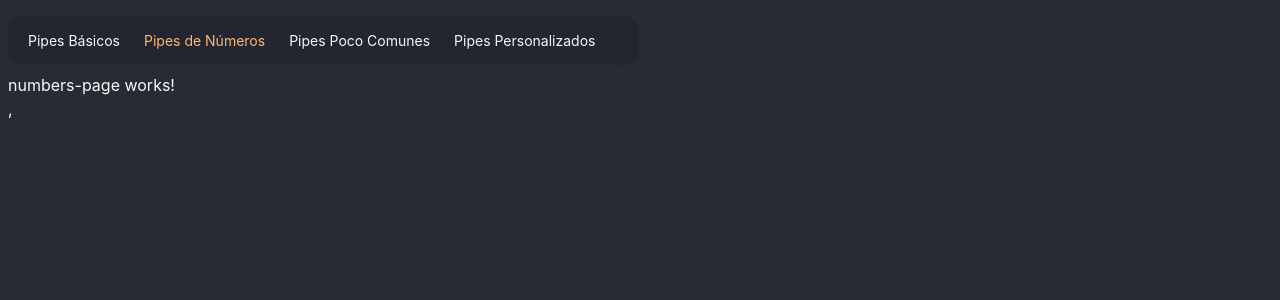
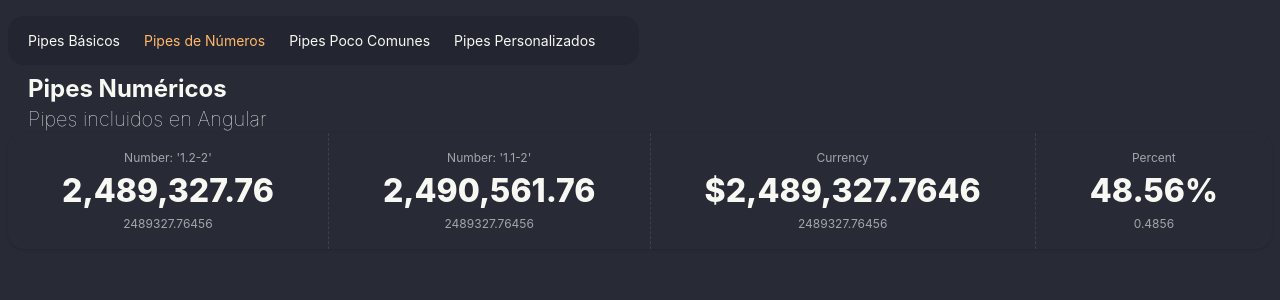
Before and after one commit to LillaDou/angular-pipes-app, an Angular app: page /numbers in a window 1280 px wide. Shown: the top 300 px of the page. Built offline with nearby package versions, Linux system fonts and the light colour scheme.

Commit message:
Decimal, Percent y Currency Pipes

```diff
--- a/src/app/pages/numbers-page/numbers-page.html
+++ b/src/app/pages/numbers-page/numbers-page.html
@@ -1 +1,34 @@
-<p>numbers-page works!</p>,
+<section class="mx-5">
+    <h1 class="text-2xl font-bold">Pipes Numéricos</h1>
+    <h3 class="text-xl font-thin">Pipes incluidos en Angular</h3>
+</section>
+
+<div class="stats stats-vertical lg:stats-horizontal shadow w-full">
+  <div class="stat place-items-center">
+    <div class="stat-title">Number: '1.2-2'</div>
+    <div class="stat-value">{{ totalSales() | number: "1.2-2"}} </div>
+    <div class="stat-desc">{{ totalSales() }}</div>
+  </div>
+  <!-- El 1.2-2 significa que queremos que aparezca el número con el siguiente formato:
+  - 1: el número completo
+  - 2-2: que aparezcan de dos a dos decimales. En el caso de abajo (1.1-2) estamos diciendo que queremos que
+  aparezca el número entero + de uno a dos decimales. -->
+
+  <div class="stat place-items-center">
+    <div class="stat-title">Number: '1.1-2'</div>
+    <div class="stat-value">{{ totalSales() + 1234 | number: "1.1-2"}} </div>
+    <div class="stat-desc">{{ totalSales() }}</div>
+  </div>
+
+  <div class="stat place-items-center">
+    <div class="stat-title">Currency</div>
+    <div class="stat-value">{{ totalSales() | currency: "CAD": "symbol-narrow": '1.4-4' }}</div>
+    <div class="stat-desc">{{ totalSales() }}</div>
+  </div>
+
+  <div class="stat place-items-center">
+    <div class="stat-title">Percent</div>
+    <div class="stat-value">{{ percent() | percent: '1.2-2' }}</div>
+    <div class="stat-desc">{{ percent() }}</div>
+  </div>
+</div>
--- a/src/app/pages/numbers-page/numbers-page.ts
+++ b/src/app/pages/numbers-page/numbers-page.ts
@@ -1,8 +1,18 @@
-import { Component } from '@angular/core';
+import { CurrencyPipe, DecimalPipe, PercentPipe } from '@angular/common';
+import { Component, signal } from '@angular/core';
 
 @Component({
   selector: 'app-numbers-page',
-  imports: [],
+  imports: [
+    DecimalPipe,
+    PercentPipe,
+    CurrencyPipe
+  ],
   templateUrl: './numbers-page.html',
 })
-export default class NumbersPage {}
+export default class NumbersPage {
+
+  totalSales = signal(2_489_327.76456);
+  percent = signal(0.4856);
+
+}
```
